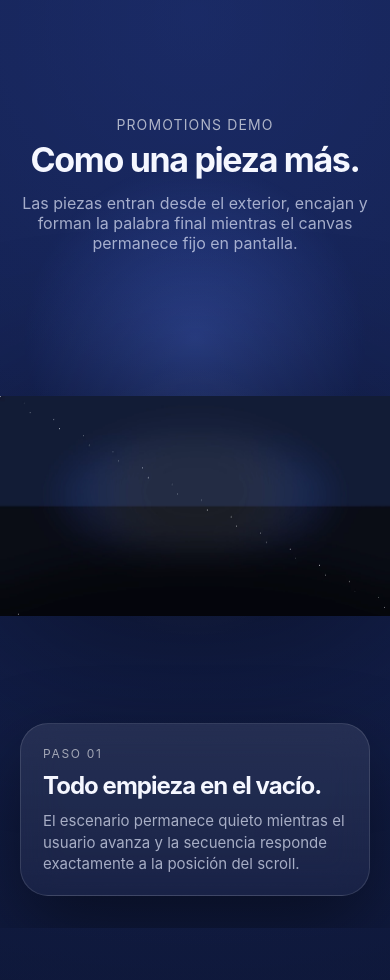
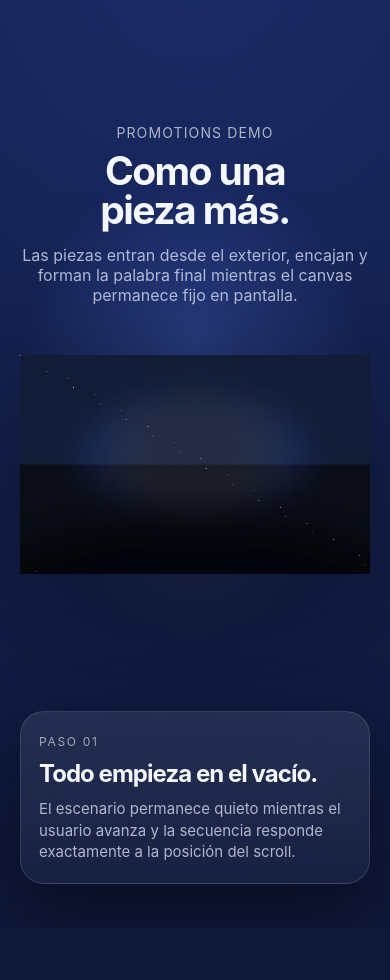
Before and after one commit to pelayogg/demoLego, a plain HTML site: page index.html in a window 390 px wide. Shown: the part 760-1740 px from the top of the page. Drawn offline with Linux system fonts and the light colour scheme.

Commit message:
Update index.html

```diff
--- a/index.html
+++ b/index.html
@@ -9,14 +9,20 @@
       --bg: #050814;
       --bg-soft: #0d1430;
       --text: #f5f7ff;
-      --muted: rgba(233, 238, 255, 0.68);
+      --muted: rgba(233, 238, 255, 0.72);
       --line: rgba(255,255,255,0.14);
       --panel: rgba(255,255,255,0.06);
+      --panel-strong: rgba(7, 12, 28, 0.72);
       --shadow: 0 30px 80px rgba(0,0,0,0.45);
       --radius: 28px;
+      --content-width: min(1200px, calc(100vw - 48px));
+      --safe-top: max(24px, env(safe-area-inset-top));
+      --safe-bottom: max(24px, env(safe-area-inset-bottom));
     }
+
     * { box-sizing: border-box; }
     html { scroll-behavior: smooth; }
+
     body {
       margin: 0;
       font-family: Inter, ui-sans-serif, system-ui, -apple-system, BlinkMacSystemFont, "Segoe UI", sans-serif;
@@ -26,16 +32,29 @@
         radial-gradient(circle at 50% 45%, rgba(255,255,255,0.05), transparent 34%),
         linear-gradient(180deg, #0a1230 0%, #060a16 56%, #02040b 100%);
       min-height: 100vh;
+      overflow-x: clip;
     }
+
+    img, canvas, video { max-width: 100%; }
     a { color: inherit; }
-    .hero, .content, .source-video { width: min(1200px, calc(100vw - 48px)); margin: 0 auto; }
+    code {
+      font-family: ui-monospace, SFMono-Regular, Menlo, Consolas, monospace;
+      font-size: 0.92em;
+    }
+
+    .hero, .content, .source-video {
+      width: var(--content-width);
+      margin-inline: auto;
+    }
+
     .hero {
-      min-height: 100vh;
+      min-height: 100svh;
       display: grid;
       place-items: center;
       text-align: center;
-      padding: 72px 0 24px;
+      padding: clamp(88px, 12vh, 128px) 0 40px;
     }
+
     .eyebrow {
       display: inline-flex;
       align-items: center;
@@ -49,19 +68,24 @@
       letter-spacing: 0.02em;
       font-size: 14px;
     }
+
     .hero h1 {
       font-size: clamp(48px, 8vw, 112px);
       line-height: 0.95;
       letter-spacing: -0.04em;
       margin: 22px 0 18px;
+      text-wrap: balance;
     }
+
     .hero p {
       max-width: 860px;
       margin: 0 auto;
       font-size: clamp(18px, 2.2vw, 28px);
       line-height: 1.35;
       color: var(--muted);
+      text-wrap: pretty;
     }
+
     .hero .hint {
       margin-top: 36px;
       color: rgba(255,255,255,0.55);
@@ -69,18 +93,23 @@
       letter-spacing: 0.04em;
       text-transform: uppercase;
     }
+
     .sequence-wrap {
       position: relative;
       height: 520vh;
+      isolation: isolate;
     }
+
     .sequence-sticky {
       position: sticky;
       top: 0;
-      height: 100vh;
+      min-height: 100svh;
+      height: 100svh;
       display: grid;
       place-items: center;
       overflow: clip;
     }
+
     .sequence-glow {
       position: absolute;
       inset: 0;
@@ -89,62 +118,93 @@
         radial-gradient(circle at 50% 50%, rgba(255,255,255,0.08), transparent 30%);
       pointer-events: none;
     }
+
     .canvas-shell {
       position: relative;
-      width: min(1320px, 100vw);
-      height: 100vh;
+      width: min(1440px, 100vw);
+      min-height: 100svh;
+      padding:
+        calc(var(--safe-top) + 24px)
+        clamp(20px, 4vw, 48px)
+        calc(var(--safe-bottom) + 28px);
       display: grid;
-      place-items: center;
+      grid-template-columns: minmax(260px, 380px) minmax(0, 1fr) minmax(240px, 300px);
+      grid-template-rows: auto minmax(0, 1fr) auto;
+      grid-template-areas:
+        ". headline ."
+        "copy canvas loader"
+        ". . .";
+      align-items: center;
+      gap: clamp(16px, 2.5vw, 28px);
     }
+
     canvas {
+      grid-area: canvas;
+      justify-self: center;
+      align-self: center;
       display: block;
       width: auto;
       height: auto;
-      max-width: 100vw;
-      max-height: 100vh;
+      max-width: min(100%, 1000px);
+      max-height: min(68svh, 820px);
       filter: drop-shadow(0 30px 90px rgba(0, 0, 0, 0.45));
+      z-index: 1;
     }
+
+    .headline,
+    .copy-card,
+    .loader {
+      position: relative;
+      z-index: 2;
+    }
+
     .headline {
-      position: absolute;
-      top: 56px;
-      left: 50%;
-      transform: translateX(-50%);
+      grid-area: headline;
       text-align: center;
-      width: min(760px, calc(100vw - 40px));
-      z-index: 2;
+      justify-self: center;
+      width: min(760px, 100%);
       pointer-events: none;
     }
+
     .headline .label {
       font-size: 14px;
       letter-spacing: 0.08em;
       text-transform: uppercase;
       color: rgba(255,255,255,0.65);
     }
+
     .headline h2 {
       margin: 10px 0 0;
       font-size: clamp(34px, 5vw, 76px);
       line-height: 1;
       letter-spacing: -0.04em;
+      text-wrap: balance;
     }
+
     .headline p {
       margin: 16px auto 0;
       color: var(--muted);
       font-size: clamp(16px, 1.5vw, 20px);
       max-width: 680px;
+      text-wrap: pretty;
     }
-    .copy-card {
-      position: absolute;
-      left: clamp(20px, 6vw, 72px);
-      bottom: 44px;
-      width: min(380px, calc(100vw - 40px));
-      z-index: 3;
-      background: linear-gradient(180deg, rgba(255,255,255,0.09), rgba(255,255,255,0.04));
+
+    .copy-card,
+    .loader {
+      width: 100%;
       border: 1px solid rgba(255,255,255,0.12);
-      border-radius: var(--radius);
-      padding: 22px 22px 20px;
       backdrop-filter: blur(18px);
       box-shadow: var(--shadow);
     }
+
+    .copy-card {
+      grid-area: copy;
+      align-self: end;
+      background: linear-gradient(180deg, rgba(255,255,255,0.09), rgba(255,255,255,0.04));
+      border-radius: var(--radius);
+      padding: 22px 22px 20px;
+    }
+
     .copy-card .step {
       font-size: 12px;
       letter-spacing: 0.14em;
@@ -152,33 +212,38 @@
       color: rgba(255,255,255,0.58);
       margin-bottom: 12px;
     }
+
     .copy-card h3 {
       margin: 0;
       font-size: clamp(24px, 3vw, 34px);
       line-height: 1.05;
       letter-spacing: -0.04em;
+      text-wrap: balance;
     }
+
     .copy-card p {
       margin: 12px 0 0;
       color: var(--muted);
       line-height: 1.45;
       font-size: 15px;
+      text-wrap: pretty;
     }
+
     .loader {
-      position: absolute;
-      right: clamp(20px, 5vw, 64px);
-      bottom: 44px;
-      z-index: 3;
-      width: min(290px, calc(100vw - 40px));
+      grid-area: loader;
+      align-self: end;
       padding: 18px 18px 16px;
       border-radius: 22px;
-      border: 1px solid rgba(255,255,255,0.12);
-      background: rgba(6, 10, 22, 0.65);
-      backdrop-filter: blur(18px);
-      box-shadow: var(--shadow);
-      transition: opacity .35s ease;
+      background: var(--panel-strong);
+      transition: opacity .35s ease, transform .35s ease;
     }
-    .loader.hidden { opacity: 0; pointer-events: none; }
+
+    .loader.hidden {
+      opacity: 0;
+      transform: translateY(6px);
+      pointer-events: none;
+    }
+
     .loader .meta {
       display: flex;
       justify-content: space-between;
@@ -187,49 +252,62 @@
       color: rgba(255,255,255,0.88);
       font-size: 14px;
     }
+
     .loader .bar {
       height: 7px;
       border-radius: 999px;
       background: rgba(255,255,255,0.12);
       overflow: hidden;
     }
+
     .loader .fill {
       width: 0%;
       height: 100%;
       border-radius: 999px;
       background: linear-gradient(90deg, #7ca0ff, #ffffff);
     }
+
     .content {
       padding: 120px 0 80px;
       display: grid;
       gap: 18px;
       grid-template-columns: repeat(3, minmax(0, 1fr));
     }
-    .card {
+
+    .card,
+    .specs {
       background: var(--panel);
       border: 1px solid var(--line);
+      backdrop-filter: blur(16px);
+    }
+
+    .card {
       border-radius: var(--radius);
       padding: 26px;
-      backdrop-filter: blur(16px);
       min-height: 220px;
     }
+
     .card h4 {
       margin: 0 0 10px;
       font-size: 28px;
       letter-spacing: -0.03em;
     }
+
     .card p {
       margin: 0;
       color: var(--muted);
       line-height: 1.55;
+      text-wrap: pretty;
     }
+
     .source-video {
       padding: 30px 0 120px;
       display: grid;
       gap: 18px;
-      grid-template-columns: 1.2fr .8fr;
-      align-items: center;
+      grid-template-columns: minmax(0, 1.2fr) minmax(320px, 0.8fr);
+      align-items: start;
     }
+
     .video-shell {
       border-radius: 32px;
       overflow: hidden;
@@ -237,46 +315,134 @@
       box-shadow: var(--shadow);
       background: rgba(255,255,255,0.04);
     }
+
     video {
       display: block;
       width: 100%;
       height: auto;
       background: #000;
+      aspect-ratio: 16 / 9;
     }
+
     .specs {
-      background: var(--panel);
-      border: 1px solid var(--line);
       border-radius: 32px;
       padding: 28px;
-      backdrop-filter: blur(16px);
+      position: sticky;
+      top: 24px;
     }
+
     .specs h3 {
       margin: 0 0 14px;
       font-size: 34px;
       letter-spacing: -0.04em;
+      text-wrap: balance;
     }
-    .specs p, .specs li {
+
+    .specs p,
+    .specs li {
       color: var(--muted);
       line-height: 1.5;
+      text-wrap: pretty;
     }
-    .specs ul { padding-left: 20px; margin: 14px 0 0; }
+
+    .specs ul {
+      padding-left: 20px;
+      margin: 14px 0 0;
+    }
+
     footer {
       text-align: center;
       padding: 0 24px 44px;
       color: rgba(255,255,255,0.48);
       font-size: 13px;
     }
+
+    @media (max-width: 1180px) {
+      .canvas-shell {
+        grid-template-columns: minmax(0, 1fr) minmax(0, 1fr);
+        grid-template-rows: auto minmax(0, 1fr) auto auto;
+        grid-template-areas:
+          "headline headline"
+          "canvas canvas"
+          "copy loader"
+          ". .";
+      }
+
+      canvas {
+        max-height: min(60svh, 720px);
+      }
+    }
+
     @media (max-width: 900px) {
-      .content, .source-video { grid-template-columns: 1fr; }
-      .copy-card, .loader {
-        left: 20px;
-        right: 20px;
-        width: auto;
+      .content,
+      .source-video {
+        grid-template-columns: 1fr;
       }
-      .loader { bottom: 176px; }
-      .copy-card { bottom: 32px; }
-      .headline { top: 32px; }
-      .sequence-wrap { height: 460vh; }
+
+      .specs {
+        position: static;
+      }
+
+      .sequence-wrap {
+        height: 460vh;
+      }
+
+      .canvas-shell {
+        grid-template-columns: 1fr;
+        grid-template-rows: auto minmax(0, 1fr) auto auto;
+        grid-template-areas:
+          "headline"
+          "canvas"
+          "loader"
+          "copy";
+        align-content: start;
+      }
+
+      .headline {
+        width: min(760px, calc(100vw - 40px));
+      }
+
+      canvas {
+        max-width: 100%;
+        max-height: min(50svh, 520px);
+      }
+
+      .copy-card,
+      .loader {
+        max-width: none;
+      }
+    }
+
+    @media (max-width: 640px) {
+      :root {
+        --content-width: min(1200px, calc(100vw - 24px));
+        --radius: 24px;
+      }
+
+      .hero {
+        padding-top: 80px;
+      }
+
+      .headline h2 {
+        font-size: clamp(30px, 10vw, 54px);
+      }
+
+      .canvas-shell {
+        padding-top: calc(var(--safe-top) + 16px);
+        padding-bottom: calc(var(--safe-bottom) + 20px);
+      }
+
+      .card,
+      .specs,
+      .copy-card,
+      .loader {
+        padding-left: 18px;
+        padding-right: 18px;
+      }
+
+      .sequence-wrap {
+        height: 420vh;
+      }
     }
   </style>
 </head>
@@ -302,13 +468,16 @@
           <h2>Como una pieza más.</h2>
           <p>Las piezas entran desde el exterior, encajan y forman la palabra final mientras el canvas permanece fijo en pantalla.</p>
         </div>
+
         <canvas id="sequenceCanvas" aria-label="Animación por scroll de piezas tipo LEGO formando la palabra Promotions"></canvas>
+
         <div class="copy-card" id="copyCard">
           <div class="step" id="copyStep">Paso 01</div>
           <h3 id="copyTitle">Todo empieza en el vacío.</h3>
           <p id="copyBody">El escenario permanece quieto mientras el usuario avanza y la secuencia responde exactamente a la posición del scroll.</p>
         </div>
-        <div class="loader" id="loader">
+
+        <div class="loader" id="loader" aria-live="polite">
           <div class="meta"><span>Precargando frames</span><span id="loaderText">0%</span></div>
           <div class="bar"><div class="fill" id="loaderFill"></div></div>
         </div>
@@ -357,6 +526,7 @@
       const VIDEO_HEIGHT = 720;
       const FRAME_COUNT = 180;
       const section = document.getElementById('sequenceSection');
+      const sticky = section.querySelector('.sequence-sticky');
       const canvas = document.getElementById('sequenceCanvas');
       const ctx = canvas.getContext('2d', { alpha: true });
       const aspectRatio = VIDEO_WIDTH / VIDEO_HEIGHT;
@@ -379,6 +549,8 @@
       let currentFrame = -1;
       let targetFrame = 0;
       let rafPending = false;
+      let cachedDrawWidth = 0;
+      let cachedDrawHeight = 0;
 
       function frameUrl(index) {
         return `frames/frame_${String(index + 1).padStart(4, '0')}.webp`;
@@ -398,42 +570,61 @@
             img.decoding = 'async';
             img.loading = 'eager';
             img.src = frameUrl(i);
-            img.onload = () => { images[i] = img; loaded += 1; updateLoader(); resolve(); };
+            img.onload = () => {
+              images[i] = img;
+              loaded += 1;
+              updateLoader();
+              resolve();
+            };
             img.onerror = () => reject(new Error(`No se pudo cargar ${img.src}`));
           }))
         );
       }
 
       function getDisplaySize() {
-        const vw = window.innerWidth;
-        const vh = window.innerHeight;
-        let width = vw;
+        const shell = sticky.querySelector('.canvas-shell');
+        const maxWidth = Math.min(shell.clientWidth, 1000);
+        const maxHeight = Math.min(window.innerHeight * 0.68, 820);
+
+        let width = maxWidth;
         let height = width / aspectRatio;
-        if (height > vh) {
-          height = vh;
+
+        if (height > maxHeight) {
+          height = maxHeight;
           width = height * aspectRatio;
         }
-        return { width, height };
+
+        return {
+          width: Math.round(width),
+          height: Math.round(height)
+        };
       }
 
       function resizeCanvas() {
         const { width, height } = getDisplaySize();
-        const dpr = window.devicePixelRatio || 1;
+        const dpr = Math.max(1, window.devicePixelRatio || 1);
+
+        cachedDrawWidth = width;
+        cachedDrawHeight = height;
+
         canvas.style.width = `${width}px`;
         canvas.style.height = `${height}px`;
         canvas.width = Math.round(width * dpr);
         canvas.height = Math.round(height * dpr);
+
         ctx.setTransform(1, 0, 0, 1, 0, 0);
         ctx.scale(dpr, dpr);
+        ctx.imageSmoothingEnabled = true;
+        ctx.imageSmoothingQuality = 'high';
+
         if (currentFrame >= 0 && images[currentFrame]) drawFrame(currentFrame);
       }
 
       function drawFrame(index) {
         const img = images[index];
         if (!img) return;
-        const { width, height } = getDisplaySize();
-        ctx.clearRect(0, 0, width, height);
-        ctx.drawImage(img, 0, 0, width, height);
+        ctx.clearRect(0, 0, cachedDrawWidth, cachedDrawHeight);
+        ctx.drawImage(img, 0, 0, cachedDrawWidth, cachedDrawHeight);
       }
 
       function progressInSection() {
@@ -476,6 +667,7 @@
         currentFrame = 0;
         drawFrame(0);
         requestDraw();
+
         window.addEventListener('scroll', requestDraw, { passive: true });
         window.addEventListener('resize', () => {
           resizeCanvas();
```
